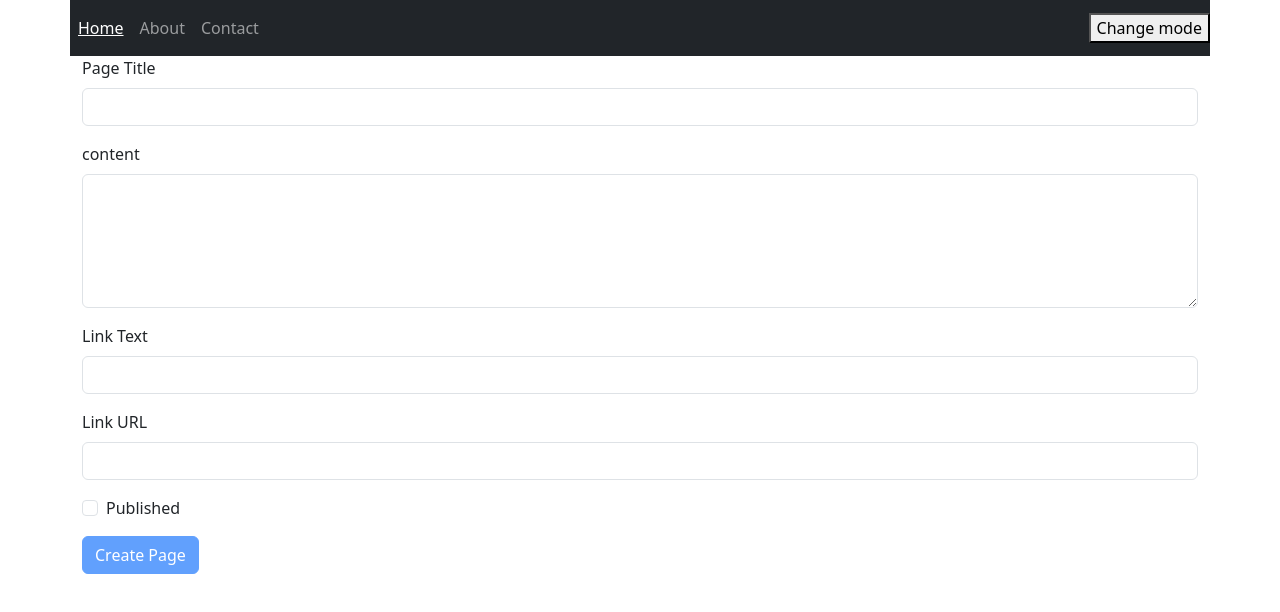
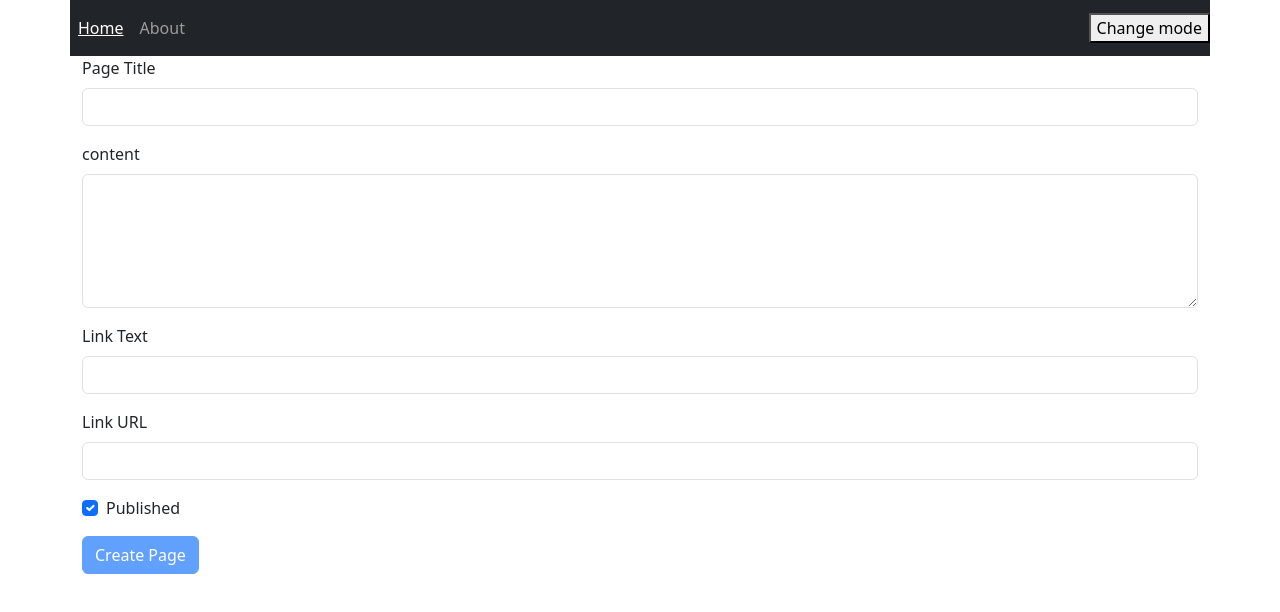
Before and after one commit to 99ionut/VueJSTutorial, a Vue app: page / in a window 1280 px wide. Shown: the top 612 px of the page. Built offline with nearby package versions, Linux system fonts and the light colour scheme.

Commit message:
Filtering data

```diff
--- a/public/pages.json
+++ b/public/pages.json
@@ -1,15 +1,18 @@
 [{
     "link": { "text": "Home", "url": "index.html" },
     "title": "Hello, Home",
-    "content": "content hello home"
+    "content": "content hello home",
+    "published": true
   },
   {
     "link": { "text": "About", "url": "about.html" },
     "title": "Hello, About",
-    "content": "content hello About"
+    "content": "content hello About",
+    "published": true
   },
   {
     "link": { "text": "Contact", "url": "contact.html" },
     "title": "Hello, Contact",
-    "content": "content hello heContactContactllo"
+    "content": "content hello heContactContactllo",
+    "published": false
 }]
--- a/src/App.vue
+++ b/src/App.vue
@@ -38,6 +38,7 @@
     },
     pageCreated(pageObject) {
       console.log(pageObject);
+      this.pages.push(pageObject);
     },
   },
 };
--- a/src/components/CreatePage.vue
+++ b/src/components/CreatePage.vue
@@ -27,7 +27,7 @@
         </div>
         <div class="mb-3">
           <div class="form-check">
-            <input for="" class="form-check-input" type="checkbox" />
+            <input for="" class="form-check-input" type="checkbox" v-model="published" />
             <label for="gridCheck1" class="orm-check-label">Published</label>
           </div>
         </div>
@@ -55,6 +55,7 @@
       content: "",
       linkText: "",
       linkUrl: "",
+      published: true,
     };
   },
   computed: {
@@ -73,7 +74,14 @@
         pageTitle: this.pageTitle,
         content: this.content,
         link: { text: this.linkText, url: this.linkUrl },
+        published: this.published,
       });
+
+      this.pageTitle = "";
+      this.content = "";
+      this.linkText = "";
+      this.linkUrl = "";
+      this.published = "";
     },
   },
 };
--- a/src/components/Navbar.vue
+++ b/src/components/Navbar.vue
@@ -4,7 +4,7 @@
   >
     <div class="collapse navbar-collapse" id="navbarNav">
       <ul class="navbar-nav">
-        <li v-for="(page, index) in pages" class="nav-item active" :key="index">
+        <li v-for="(page, index) in publishedPages" class="nav-item active" :key="index">
           <navbar-link
             :page="page"
             :isActive="activePage === index"
@@ -34,6 +34,11 @@
       theme: "dark",
     };
   },
+  computed: {
+    publishedPages() {
+      return this.pages.filter((p) => p.published);
+    },
+  },
   methods: {
     changeTheme() {
       console.log("change theme");
```
